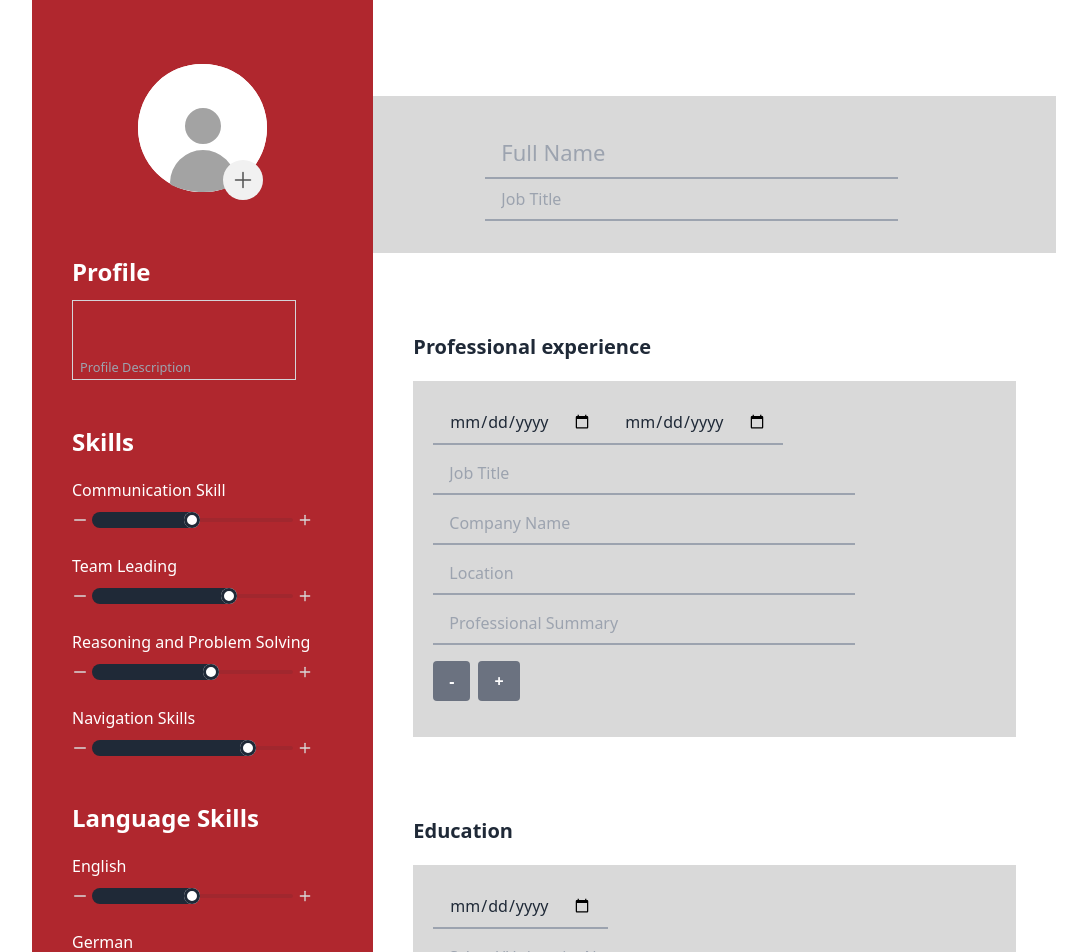
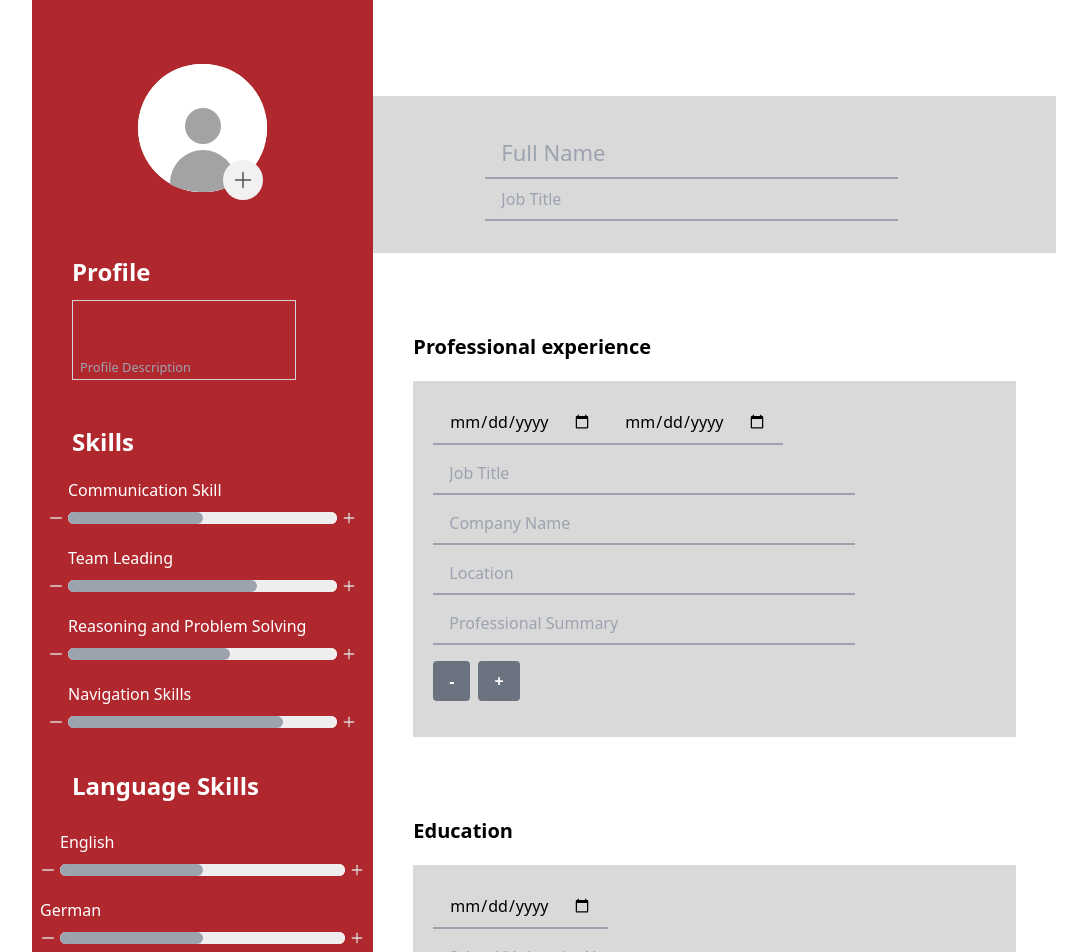
Before and after one commit to surovishimu/cv-project, a React (Vite) app: page / in a window 1280 px wide. Shown: the top 952 px of the page, without its empty margins (96-1183 px from the left). Built offline with nearby package versions, Linux system fonts and the light colour scheme.

Commit message:
generate pdf

```diff
--- a/package.json
+++ b/package.json
@@ -18,6 +18,7 @@
     "react-dom": "^18.2.0",
     "react-icons": "^5.0.1",
     "react-router-dom": "^6.22.1",
+    "react-to-pdf": "^1.0.1",
     "sort-by": "^1.2.0"
   },
   "devDependencies": {
--- a/src/Sidebar/Sidebar.jsx
+++ /dev/null
@@ -1,35 +0,0 @@
-import React from "react";
-import { NavLink } from "react-router-dom";
-
-const Sidebar = () => {
-    return (
-        <div className="w-1/5 min-h-full md:min-h-screen bg-gray-400 menu ">
-            <NavLink
-                to="/"
-                className={({ isActive, isExact, isPartiallyCurrent, isPending }) => {
-                    return isPending
-                        ? 'pending flex items-center text-white p-3 lg:p-7 text-sm  font-semibold'
-                        : isActive || isExact || isPartiallyCurrent
-                            ? 'active flex items-center text-black bg-customRed lg:p-7 p-3 text-sm  font-semibold'
-                            : 'flex items-center text-white hover:text-black hover:bg-white p-3 lg:p-7 text-sm  font-semibold';
-                }}
-            >
-                CV Form
-            </NavLink>
-            <NavLink
-                to="/pdf"
-                className={({ isActive, isExact, isPartiallyCurrent, isPending }) => {
-                    return isPending
-                        ? 'pending flex items-center text-white p-3 lg:p-7 text-sm  font-semibold'
-                        : isActive || isExact || isPartiallyCurrent
-                            ? 'active flex items-center text-black bg-customRed lg:p-7 p-3 text-sm  font-semibold'
-                            : 'flex items-center text-white hover:text-black hover:bg-white p-3 lg:p-7 text-sm  font-semibold';
-                }}
-            >
-                Download pdf
-            </NavLink>
-        </div>
-    );
-};
-
-export default Sidebar;
--- a/src/cv-form/CvForm.jsx
+++ b/src/cv-form/CvForm.jsx
@@ -6,7 +6,7 @@ import { HiOutlinePlus } from "react-icons/hi2";
 import { HiLocationMarker, HiPhone, HiMail } from "react-icons/hi";
 import { GrLinkedinOption } from "react-icons/gr";
 import { useNavigate } from "react-router-dom";
-
+import './range.css'
 
 const CvForm = () => {
     const navigate = useNavigate();
@@ -200,24 +200,32 @@ const CvForm = () => {
                                 <h1 className="text-2xl text-white font-semibold ml-10 mt-10">
                                     Skills
                                 </h1>
-                                <div className="ml-10">
+                                <div className="px-4">
                                     {skills.map((skill, index) => (
-                                        <div key={index} className="mt-5">
-                                            <h1 className="text-white mb-2">{skill.name}</h1>
+                                        <div key={index} className="mt-5 ">
+                                            <h1 className="text-white ml-5 mb-2">{skill.name}</h1>
+                                            <div className="flex items-center justify-center">
                                                 <button type="button" onClick={() => updateSkill(index, 'level', Math.max(skill.level - 10, 0))}>
                                                     <HiOutlineMinus className="text-customgray mr-1" />
                                                 </button>
+
+                                                <div className="w-full h-3 relative flex items-center rounded-full">
                                                     <input
                                                         type="range"
+                                                        value={skill.level}
                                                         min={0}
                                                         max="100"
-                                                value={skill.level}
-                                                className="range range-xs w-2/3"
                                                         onChange={(e) => updateSkill(index, 'level', parseInt(e.target.value))}
                                                     />
+                                                    <span
+                                                        style={{ width: `${(skill.level * 100) / 100}%` }}
+                                                        className="h-3 bg-gray-400 absolute left-0 top-0 rounded-full"
+                                                    />
+                                                </div>
                                                 <button type="button" onClick={() => updateSkill(index, 'level', Math.min(skill.level + 10, 100))}>
                                                     <LuPlus className="text-customgray ml-1 " />
                                                 </button>
+                                            </div>
                                         </div>
                                     ))}
                                 </div>
@@ -228,40 +236,56 @@ const CvForm = () => {
                                 <h1 className="text-2xl text-white font-semibold ml-10 mt-10">
                                     Language Skills
                                 </h1>
-                                <div className="ml-10">
+                                <div className="p-2">
                                     <div className="mt-5">
-                                        <h1 className="text-white mb-2">English</h1>
+                                        <h1 className="text-white mb-2 ml-5">English</h1>
+                                        <div className="flex justify-center items-center">
                                             <button type="button" onClick={() => updateLanguageSkill('English', 'level', Math.max(englishSkill.level - 10, 0))}>
                                                 <HiOutlineMinus className="text-customgray mr-1" />
                                             </button>
+
+                                            <div className="w-full h-3 relative flex items-center rounded-full">
                                                 <input
                                                     type="range"
+                                                    value={englishSkill.level}
                                                     min={0}
                                                     max="100"
-                                            value={englishSkill.level}
-                                            className="range range-xs w-2/3"
                                                     onChange={(e) => updateLanguageSkill('English', 'level', parseInt(e.target.value))}
                                                 />
+                                                <span
+                                                    style={{ width: `${(englishSkill.level * 100) / 100}%` }}
+                                                    className="h-3 bg-gray-400 absolute left-0 top-0 rounded-full"
+                                                />
+                                            </div>
                                             <button type="button" onClick={() => updateLanguageSkill('English', 'level', Math.min(englishSkill.level + 10, 100))}>
                                                 <LuPlus className="text-customgray ml-1" />
                                             </button>
                                         </div>
+                                    </div>
                                     <div className="mt-5">
                                         <h1 className="text-white mb-2">German</h1>
+                                        <div className="flex justify-center items-center">
                                             <button type="button" onClick={() => updateLanguageSkill('German', 'level', Math.max(germanSkill.level - 10, 0))}>
                                                 <HiOutlineMinus className="text-customgray mr-1" />
                                             </button>
+
+                                            <div className="w-full h-3 relative flex items-center rounded-full">
                                                 <input
                                                     type="range"
+                                                    value={germanSkill.level}
                                                     min={0}
                                                     max="100"
-                                            value={germanSkill.level}
-                                            className="range range-xs w-2/3"
                                                     onChange={(e) => updateLanguageSkill('German', 'level', parseInt(e.target.value))}
                                                 />
+                                                <span
+                                                    style={{ width: `${(germanSkill.level * 100) / 100}%` }}
+                                                    className="h-3 bg-gray-400 absolute left-0 top-0 rounded-full"
+                                                />
+                                            </div>
                                             <button type="button" onClick={() => updateLanguageSkill('German', 'level', Math.min(germanSkill.level + 10, 100))}>
                                                 <LuPlus className="text-customgray ml-1" />
                                             </button>
+                                        </div>
                                     </div>
                                 </div>
                             </div>
@@ -288,7 +312,7 @@ const CvForm = () => {
                             </div>
 
                         </div>
-
+                        {/* name and title field */}
                         <div className='w-4/6 '>
                             <div className="bg-customgray w-full mt-24 p-8">
                                 <input
--- /dev/null
+++ b/src/cv-form/range.css
@@ -0,0 +1,23 @@
+/* Reset default styles for the input range */
+input[type="range"] {
+  -webkit-appearance: none;
+  width: 100%;
+  margin: 8px 0;
+  border-radius: 9999px;
+}
+
+/* Apply custom styling to the track and thumb */
+input[type="range"]::-webkit-slider-runnable-track {
+  width: 100%;
+  height: 12px;
+  cursor: pointer;
+  background: #eee;
+  border-radius: 10px;
+}
+
+input[type="range"]::-webkit-slider-thumb {
+  height: 0px;
+  width: 0px;
+  cursor: pointer;
+  -webkit-appearance: none;
+}
--- a/tailwind.config.js
+++ b/tailwind.config.js
@@ -12,5 +12,5 @@ export default {
       },
     },
   },
-  plugins: [require("daisyui")],
+
 }
```
Also changed, not shown: src/PDF/PdfDownload.jsx (+73 -53 lines), 1 other file (tests, documents, lock files or other folders). Lines whose indentation alone changed are shown as unchanged.
